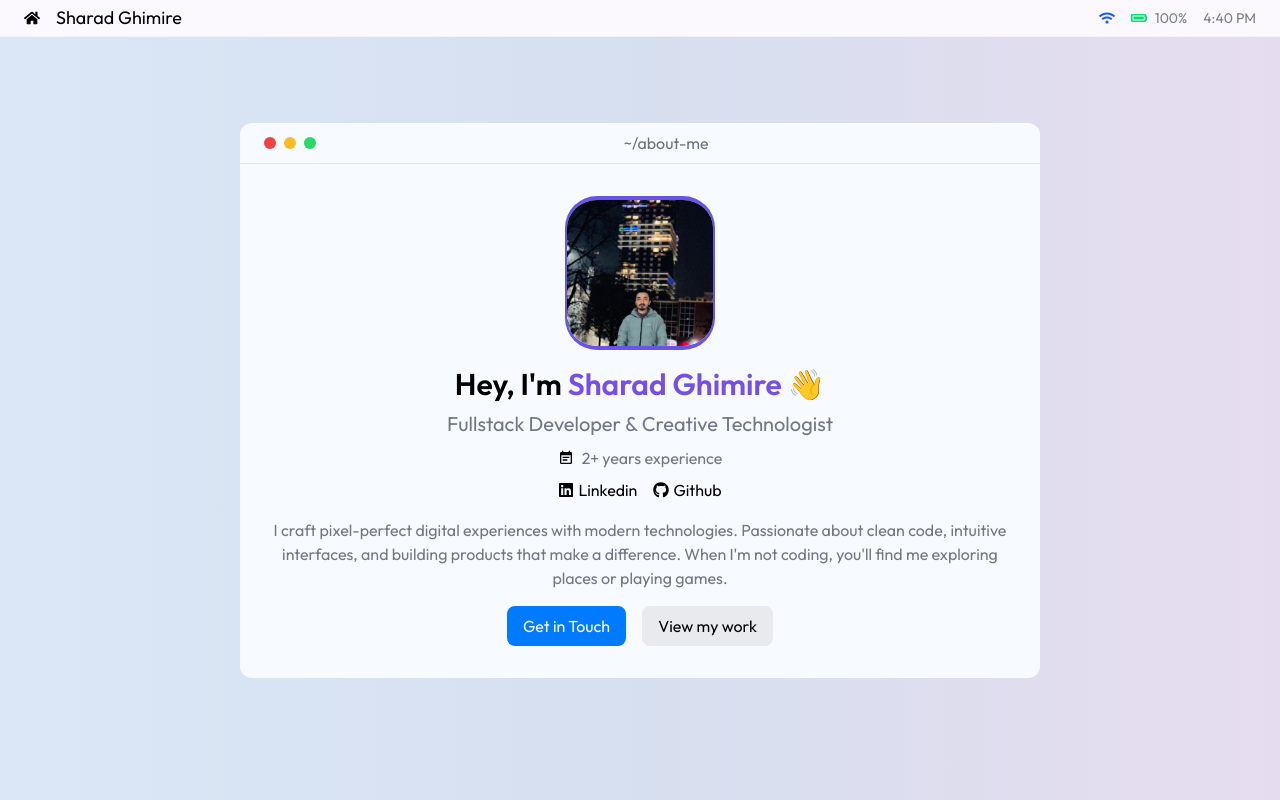
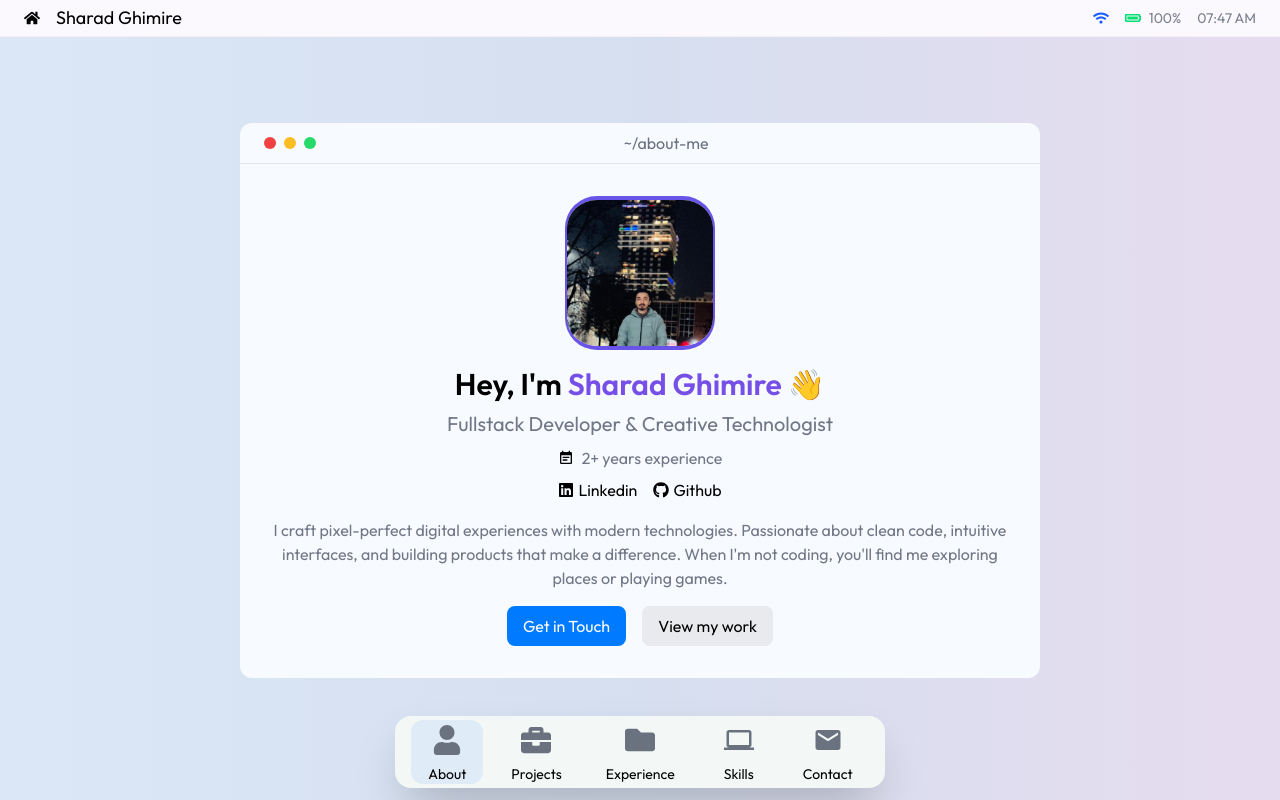
Before and after one commit to Sharad10-10/Portfolio-Sharad, a Next.js app: page / in a window 1280 px wide. Shown: the top 800 px of the page. Built offline with nearby package versions, Linux system fonts and the light colour scheme.

Commit message:
Updated dock section, added smooth transition to sections, updated redirection links

```diff
--- a/app/page.js
+++ b/app/page.js
@@ -1,4 +1,5 @@
 import ContactMe from '@/components/ContactMe/ContactMe'
+import Dock from '@/components/Dock/Dock'
 import ExperienceSection from '@/components/ExperienceSection/ExperienceSection'
 import Header from '@/components/Header/Header'
 import Introduction from '@/components/Introduction/Introduction'
@@ -7,6 +8,11 @@ import SkillsSection from '@/components/SkillsSection/SkillsSection'
 import React from 'react'
 
 const Home = () => {
+
+
+
+
+
   return (
     <div>
       <Header />
@@ -15,6 +21,7 @@ const Home = () => {
       <ExperienceSection />
       <SkillsSection />
       <ContactMe />
+      <Dock />
     </div>
   )
 }
--- a/components/Dock/Dock.jsx
+++ b/components/Dock/Dock.jsx
@@ -0,0 +1,65 @@
+"use client"
+import React, { useEffect, useState } from 'react'
+import { FaBriefcase, FaFolder, FaUser } from 'react-icons/fa';
+import { MdComputer, MdEmail } from 'react-icons/md';
+
+
+
+const Dock = () => {
+    const dockItems = [
+  { id: "introduction", icon: <FaUser />, label: "About" },
+  { id: "projectSection", icon: <FaBriefcase />, label: "Projects" },
+  { id: "experienceSection", icon: <FaFolder />, label: "Experience" },
+  { id: "skillsSection", icon: <MdComputer />, label: "Skills" },
+  { id: "contactSection", icon: <MdEmail /> , label: "Contact" },
+];
+const [activeId, setActiveId] = useState('introduction')
+
+ const handleScroll = (id) => {
+    const element = document.getElementById(id);
+    if (element) {
+      element.scrollIntoView({ behavior: "smooth", block: "start" });
+    }
+    setActiveId(id)
+  };
+
+  useEffect(() => {
+    const observer = new IntersectionObserver(
+      (entries) => {
+        entries.forEach((entry) => {
+          if (entry.isIntersecting) {
+            setActiveId(entry.target.id);
+          }
+        });
+      },
+      { threshold: 0.5 }
+    );
+
+    dockItems.forEach(item => {
+      const el = document.getElementById(item.id);
+      if (el) observer.observe(el);
+    });
+
+    return () => observer.disconnect();
+  }, []);
+
+
+  return (
+    <div className={`hidden sm:flex justify-center items-center gap-8`}>
+       <div className={`flex gap-3 bg-[#F3F8F6] items-center justify-center py-1 px-4 rounded-2xl fixed bottom-3 z-50 shadow-2xl`}>
+                 {dockItems.map((dockItem, index)=> {
+
+
+            return (
+                <div onClick={() => handleScroll(dockItem.id)} key={index} className={`px-4 flex flex-col items-center justify-center cursor-pointer hover:scale-105 transition-all duration-300 hover:bg-black/10 hover:rounded-xl ${dockItem.id == activeId ? 'bg-blue-500/10 rounded-xl' : ''}`}>
+                    <p className='text-3xl text-[#6A7280] h-10 w-10 flex items-center justify-center'>{dockItem.icon}</p>
+                    <p className='text-sm mt-1'>{dockItem.label}</p>
+                </div>
+            )
+        })}
+       </div>
+    </div>
+  )
+}
+
+export default Dock
--- a/components/ExperienceSection/ExperienceSection.jsx
+++ b/components/ExperienceSection/ExperienceSection.jsx
@@ -30,7 +30,7 @@ const ExperienceSection = () => {
 
 
   return (
-    <div className={`${backgroundColor} flex flex-col items-center justify-center flex-wrap pt-40`}>
+    <div id='experienceSection' className={`${backgroundColor} flex flex-col items-center justify-center flex-wrap pt-40`}>
         <div className='text-center flex flex-col gap-2'>
             <h1 className='text-4xl font-medium'>Experience</h1>
             <h2 className='text-medium text-[#707786]'>Where I've worked and what I've learned.</h2>
--- a/components/Header/Header.jsx
+++ b/components/Header/Header.jsx
@@ -1,7 +1,14 @@
-import React from 'react'
+"use client"
+import React, { useEffect, useState } from 'react'
 import { FaBatteryFull, FaHome, FaWifi } from "react-icons/fa";
 
 const Header = () => {
+   const [time, setTime] = useState(new Date());
+
+  useEffect(() => {
+    const updateTime = setInterval(() => setTime(new Date()), 1000);
+    return () => clearInterval(updateTime);
+  }, []);
 
   return (
     <div className='bg-[#FBF8FE] flex justify-between items-center px-6 py-1 border-b border-black/3 fixed w-full z-50 top-0 backdrop:blur-2xl'>
@@ -16,7 +23,7 @@ const Header = () => {
          <FaBatteryFull className='text-green-400'/>
          <p className='text-sm'>100%</p>
        </div>
-       <p className='text-sm'>4:40 PM</p>
+       <p className='text-sm'>{time.toLocaleTimeString([], {hour: '2-digit', minute: '2-digit'})}</p>
       </div>
 
     </div>
--- a/components/Introduction/Introduction.jsx
+++ b/components/Introduction/Introduction.jsx
@@ -1,3 +1,4 @@
+"use client"
 import Image from "next/image";
 import Link from "next/link";
 import React from "react";
@@ -7,8 +8,15 @@ import { MdEventNote } from "react-icons/md";
 const Introduction = () => {
    const backgroundColor =
     "bg-gradient-to-r from-[#DBE7F6] via-[#D6DFEF] to-[#E6DCEF] p-4";
+
+     const handleScroll = (id) => {
+    const element = document.getElementById(id);
+    if (element) {
+      element.scrollIntoView({ behavior: "smooth", block: "start" });
+    }
+  };
   return (
-    <div className={`${backgroundColor} min-h-screen flex items-center justify-center `}>
+    <div id="introduction" className={`${backgroundColor} min-h-screen flex items-center justify-center `}>
         <div className="bg-[#F7FAFE] max-w-200 rounded-xl">
           <div className="flex items-center p-2 px-6 border-b border-gray-700/10">
             <div className="flex gap-2">
@@ -48,8 +56,8 @@ const Introduction = () => {
                   <MdEventNote className="text-black" /> 2+ years experience
                 </h3>
                 <div className="flex gap-4 items-center justify-center text-center">
-                  <Link className="flex items-center gap-1 hover:scale-105 transition-all duration-300" href={'https://github.com/Sharad10-10'}> <span><FaLinkedin /></span> Linkedin</Link>
-                  <Link className="flex items-center gap-1 hover:scale-105 transition-all duration-300" href={'https://github.com/Sharad10-10'}> <span><FaGithub /></span> Github</Link>
+                  <Link className="flex items-center gap-1 hover:scale-105 transition-all duration-300" href={process.env.NEXT_PUBLIC_LINKEDIN_LINK} target="_blank"> <span><FaLinkedin /></span> Linkedin</Link>
+                  <Link className="flex items-center gap-1 hover:scale-105 transition-all duration-300" href={process.env.NEXT_PUBLIC_GITHUB_LINK} target="_blank"> <span><FaGithub /></span> Github</Link>
                 </div>
               </div>
 
@@ -64,10 +72,10 @@ const Introduction = () => {
               </div>
 
               <div className="flex gap-4">
-                <button className="px-4 py-2 text-white bg-[#007BFF] rounded-lg hover:scale-105 transition-all duration-300 cursor-pointer">
+                <button onClick={()=>handleScroll("contactSection")} className="px-4 py-2 text-white bg-[#007BFF] rounded-lg hover:scale-105 transition-all duration-300 cursor-pointer">
                   Get in Touch
                 </button>
-                <button className="px-4 py-2 bg-[#E9EAED] rounded-lg hover:scale-105 transition-all duration-300 cursor-pointer">
+                <button onClick={()=>handleScroll("projectSection")} className="px-4 py-2 bg-[#E9EAED] rounded-lg hover:scale-105 transition-all duration-300 cursor-pointer">
                   View my work
                 </button>
               </div>
--- a/components/MenuBar/MenuBar.jsx
+++ b/components/MenuBar/MenuBar.jsx
@@ -1,19 +1,17 @@
 import React from 'react'
 
-const MenuBar = () => {
+const MenuBar = ({menubarTitle}) => {
   return (
     <div className="bg-[#F7FAFE] max-w-100 rounded-xl">
           <div className="flex items-center p-2 px-6 border-b border-gray-700/10">
             <div className="flex gap-2">
-              {/* colors */}
               <div className="h-3 w-3 bg-[#F04242] rounded-full hover:scale-110 transition-all"></div>
               <div className="h-3 w-3 bg-[#FBBD23] rounded-full hover:scale-110 transition-all"></div>
               <div className="h-3 w-3 bg-[#26D968] rounded-full hover:scale-110 transition-all"></div>
             </div>
 
             <div className="text-center text-[#6A7280] flex-1">
-              {/*about me  */}
-              ~/about-me
+              {menubarTitle}
             </div>
           </div>
 
--- a/components/ProjectSection/ProjectSection.jsx
+++ b/components/ProjectSection/ProjectSection.jsx
@@ -11,7 +11,7 @@ const ProjectSection = () => {
         {
             title: "Ai Room Designer",
             description: "AI powered room designer which transforms user's image into redesigned image generated by AI",
-            technologies: ["Next.js", "PostgreSql", "Tailwind Css", "Firebase Storage", "Drizzle-orm", "Paypal", "Auth"],
+            technologies: ["Next.js", "PostgreSql", "Tailwind Css", "Auth", "Firebase Storage", "Drizzle-orm", "Paypal", "Neon"],
             imageUrl: "/project-roomDesigner.png",
             projectLink: "https://ai-room-designer-five.vercel.app/",
             gitHubLink: "https://github.com/Sharad10-10/AI-Room-Designer"
@@ -45,7 +45,7 @@ const ProjectSection = () => {
 
 
   return (
-    <div className={`flex flex-col gap-12 items-center justify-center ${backgroundColor} pt-12`}>
+    <div id='projectSection' className={`flex flex-col gap-12 items-center justify-center ${backgroundColor} pt-12`}>
        <div>
              <div className='text-center flex flex-col gap-2'>
                 <h1 className='text-4xl'>Featured Projects</h1>
@@ -57,7 +57,7 @@ const ProjectSection = () => {
 
              {myProjects.map((projects, index)=>{
         return (
-              <div key={index} className='h-140 max-w-120 w-full bg-white rounded-xl overflow-hidden hover:scale-105 transition-all duration-500 hover:shadow-2xl'>
+              <div key={index} className='h-150 max-w-120 w-full bg-white rounded-xl overflow-hidden hover:scale-105 transition-all duration-500 hover:shadow-2xl'>
             <div className='flex items-center bg-[#F2F7FF] px-4 py-2 border-b border-gray-700/10'>
 
                  <div className="flex gap-2">
--- /dev/null
+++ b/hooks/useActiveSection.js
@@ -0,0 +1,50 @@
+"use client"
+import React, { useEffect } from "react"
+import { useState } from "react"
+
+export const useActiveSection = ()=> {
+
+  const [activeSection, setActiveSection] = useState("introduction")
+
+
+
+useEffect(()=> {
+    const handleScroll = ()=> {
+      if (typeof window === 'undefined') return;
+
+        const sections = ["introduction" , "projectSection", "experienceSection", "skillsSection", "contactSection"]
+        const scrollPosition = window.scrollY + window.innerHeight / 2
+
+        for(const section of sections) {
+            const element = document.getElementById(section)
+
+            if(element) {
+                const {offsetTop, offsetHeight} = element
+
+                if(scrollPosition >= offsetTop && scrollPosition < offsetTop + offsetHeight) {
+                    setActiveSection(section)
+                    break;
+                }
+            }
+        }
+    }
+
+    // handleScroll()
+
+
+    window.addEventListener("scroll", handleScroll);
+    return ()=> window.removeEventListener("scroll", handleScroll)
+},[])
+
+  const handleNavigate = (section) => {
+    if (typeof document === 'undefined') return;
+    const element = document.getElementById(section);
+    if (element) {
+      element.scrollIntoView({ behavior: "smooth" });
+    }
+  };
+
+  return { activeSection, handleNavigate }
+
+
+}
--- a/package.json
+++ b/package.json
@@ -9,10 +9,12 @@
     "lint": "eslint"
   },
   "dependencies": {
+    "lucide-react": "^0.562.0",
     "next": "16.1.1",
     "react": "19.2.3",
     "react-dom": "19.2.3",
     "react-icons": "^5.5.0",
+    "react-toastify": "^11.0.5",
     "resend": "^6.6.0"
   },
   "devDependencies": {
```
Also changed, not shown: components/ContactMe/ContactMe.jsx (+16 -13 lines), components/SkillsSection/SkillsSection.jsx (+5 -5 lines), 2 other files (tests, documents, lock files or other folders).
